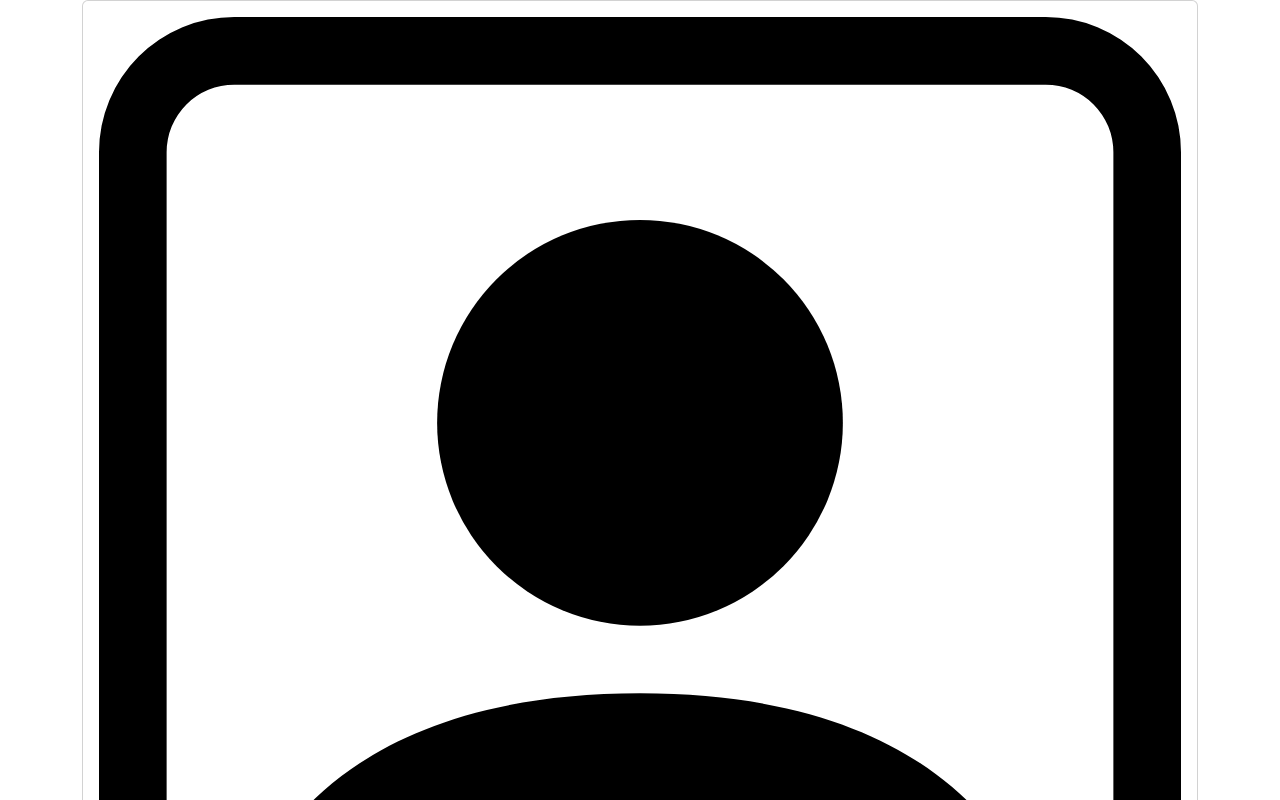
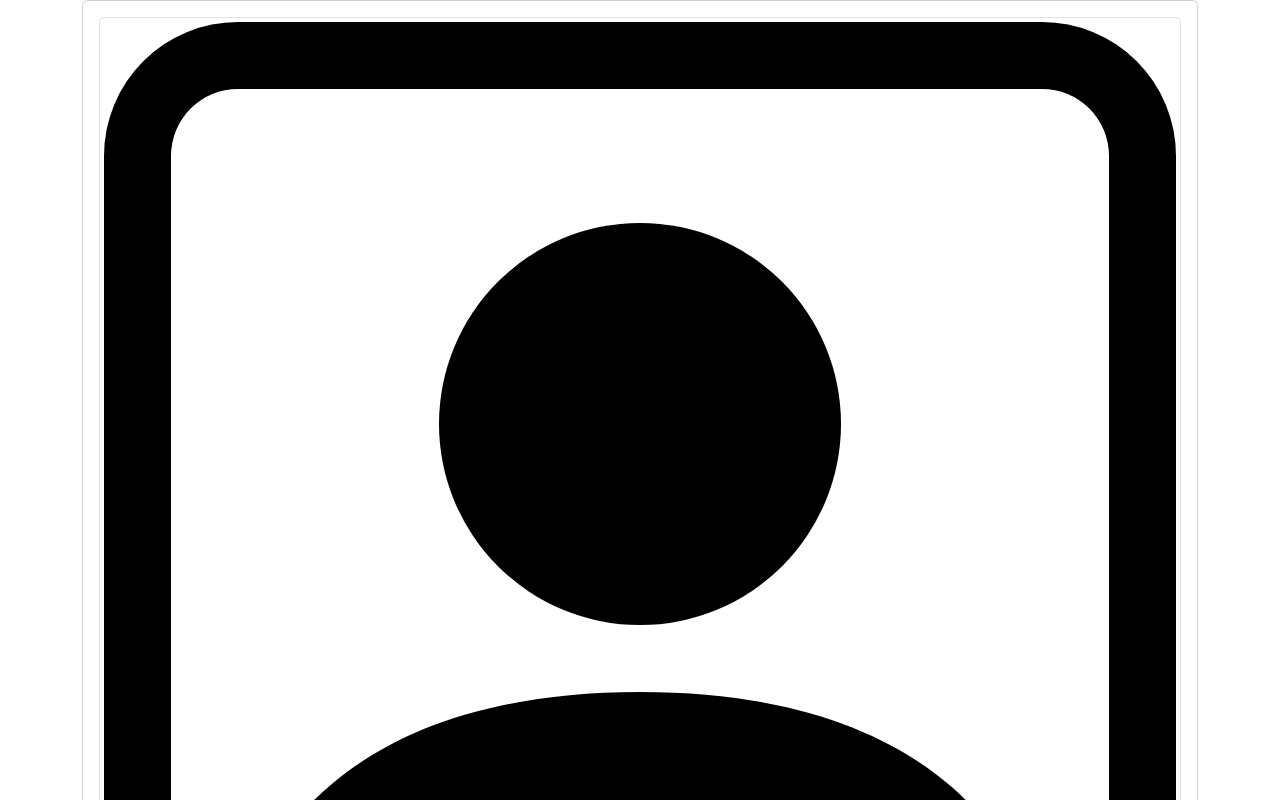
Before and after one commit to rsulkowski/rsulkowski.github.io, a plain HTML site: page index.html in a window 1280 px wide. Shown: the top 800 px of the page. Drawn offline with nearby package versions, Linux system fonts and the light colour scheme.

Commit message:
Update index.html

```diff
--- a/index.html
+++ b/index.html
@@ -10,7 +10,7 @@
             <div class="col">
                 <div class="card">
                     <div class="card-body">
-                        <img src="assets/profile.svg" class="card-img-top" alt="profile">
+                        <img src="assets/profile.svg" class="card-img-top img-thumbnail" alt="profile">
                         <div class="card-title focus-ring">
                           <h1>Ryszard Sułkowski - KCP, PSM I</h1>
                           <h2>Software Engineering Manager</h2>
```
